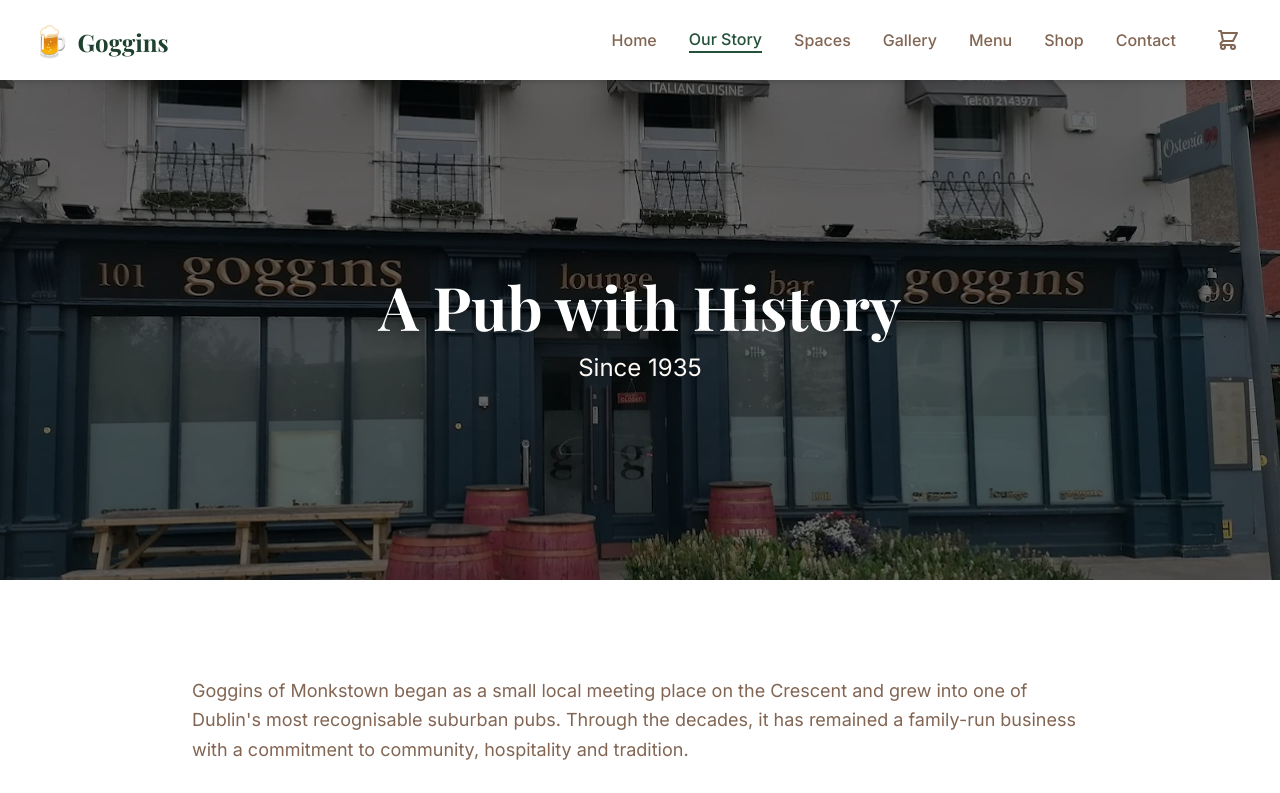
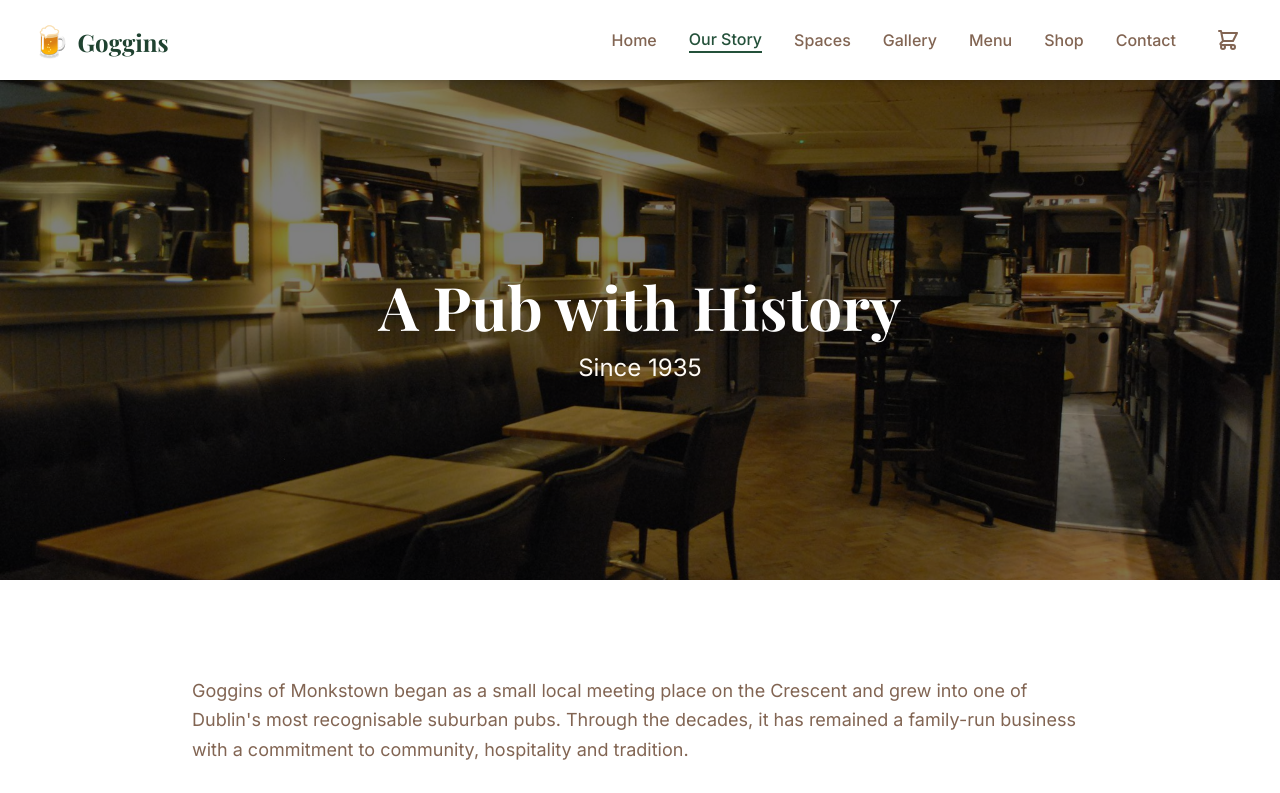
Before and after one commit to markgriffith3011-boop/goggins-pub, a Next.js app: page /our-story in a window 1280 px wide. Shown: the top 793 px of the page. Built offline with nearby package versions, Linux system fonts and the light colour scheme.

Commit message:
Fix Our Story hero to use interior photo instead of storefront
Co-Authored-By: Claude Opus 4.6 <noreply@anthropic.com>

```diff
--- a/app/our-story/page.tsx
+++ b/app/our-story/page.tsx
@@ -12,7 +12,7 @@ export default function OurStory() {
       {/* Hero */}
       <section className="relative h-[400px] md:h-[500px] flex items-center justify-center overflow-hidden">
         <Image
-          src="/images/goggins-storefront.jpg"
+          src="/images/goggins-interior.jpg"
           alt="Goggins of Monkstown"
           fill
           className="object-cover object-center"
```
